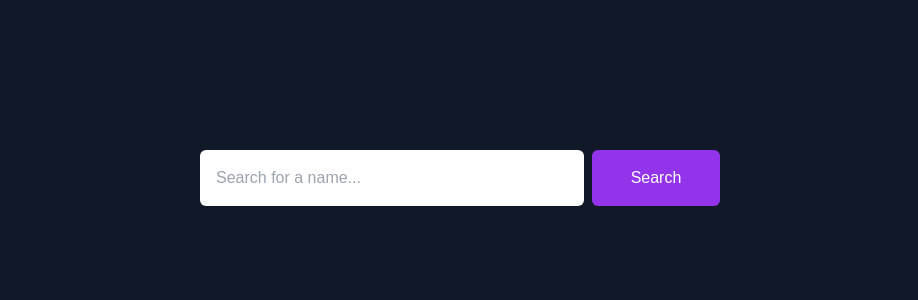
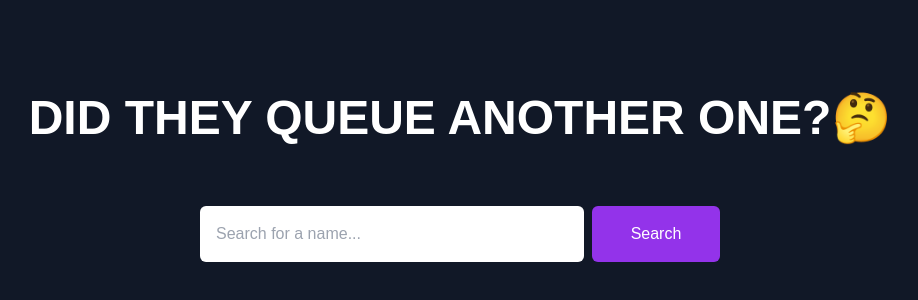
Before and after one commit to JohannesHa98/dtqao, a Next.js app: page / in a window 1280 px wide. Shown: the part 222-522 px from the top of the page, without its empty margins (180-1098 px from the left). Built offline with nearby package versions, Linux system fonts and the light colour scheme.

Commit message:
Add text content

```diff
--- a/src/app/page.js
+++ b/src/app/page.js
@@ -32,12 +32,14 @@ export default function Home() {
   return (
     <div className="relative flex justify-center items-center h-screen bg-gray-900">
       {!hasSearched && (
-        <div className="flex items-center">
+        <div className="flex flex-col items-center">
+          <div className="text-5xl font-bold text-white mb-16">DID THEY QUEUE ANOTHER ONE?🤔</div>
+          <div>
           <input
             type="text"
             value={searchQuery}
             onChange={(e) => setSearchQuery(e.target.value)}
-            onKeyDown={handleKeyDown} // Add event listener for "Enter"
+            onKeyDown={handleKeyDown}
             className="p-4 mr-2 w-96 rounded-md text-gray-900"
             placeholder="Search for a name..."
           />
@@ -47,6 +49,7 @@ export default function Home() {
           >
             Search
           </button>
+          </div>
         </div>
       )}
 
```
